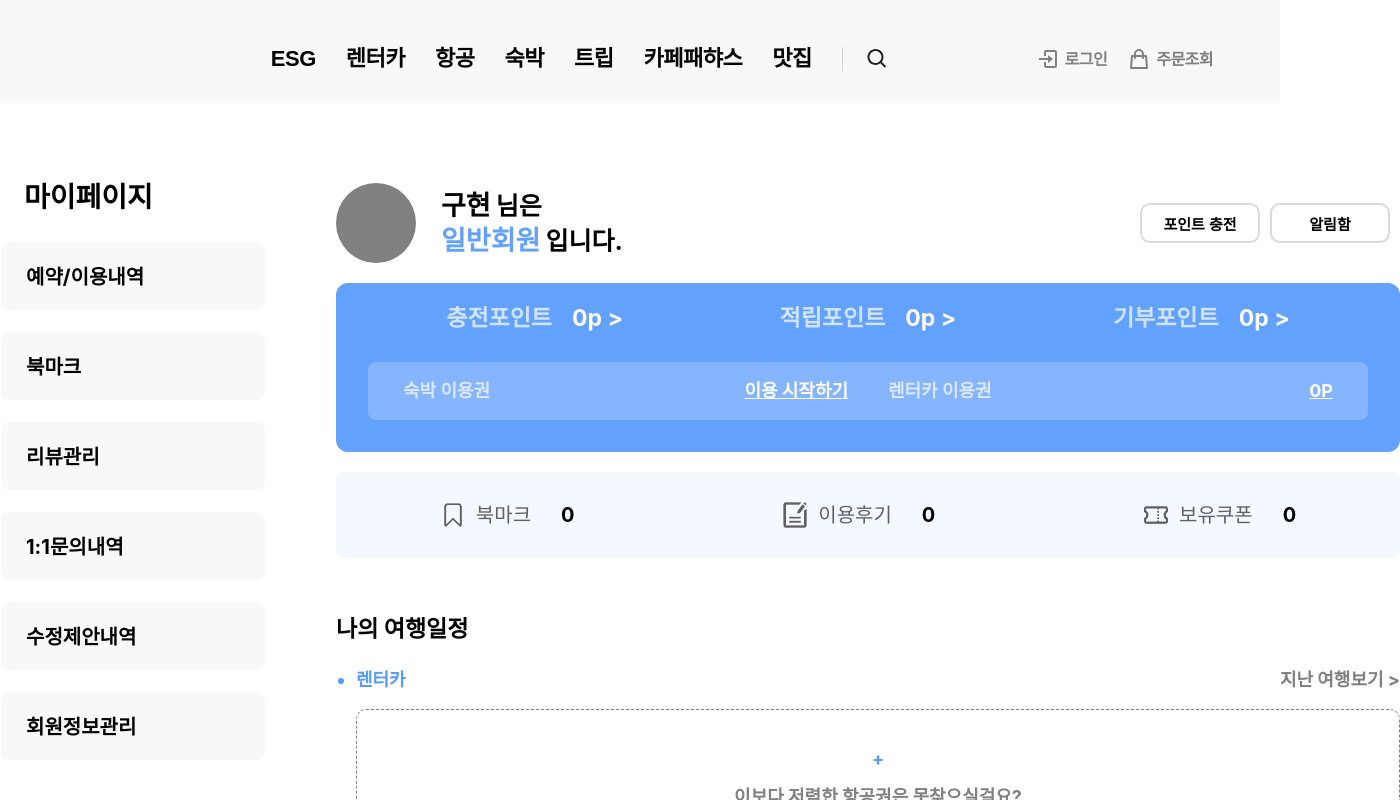
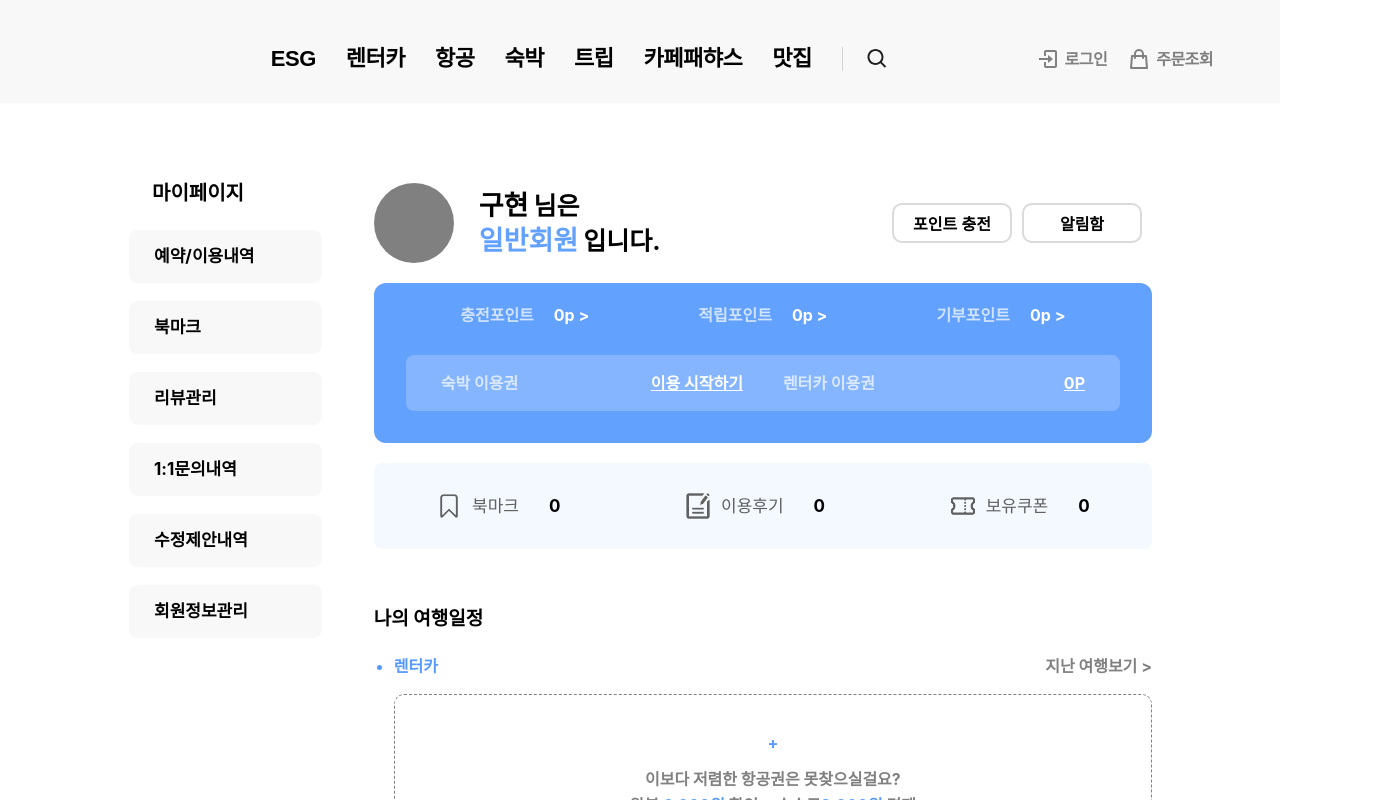
Before and after one commit to wecode-bootcamp-korea/justcode-6-2nd-team5-front, a React (Create React App) app: page /mypage in a window 1280 px wide. Shown: the top 800 px of the page, 1400 px wide, since content can reach past the window. Built offline with nearby package versions, Linux system fonts and the light colour scheme; a web font is replaced by a local one.

Commit message:
[Refactor] 마이페이지 비율에 따라 깨지는 CSS 수정

```diff
--- a/src/pages/Mypage/GrayBox/GrayBox.scss
+++ b/src/pages/Mypage/GrayBox/GrayBox.scss
@@ -1,5 +1,5 @@
 .mypage-graybox-wrap {
-  font-size: 20px;
+  font-size: var(--font-size-product-content);
   padding: 30px 0;
   margin-top: 20px;
   background-color: #f4f9ff;
@@ -23,7 +23,6 @@
 
       p {
         color: #606060;
-        font-size: 20px;
 
         span {
           color: black;
--- a/src/pages/Mypage/Mypage.scss
+++ b/src/pages/Mypage/Mypage.scss
@@ -5,8 +5,8 @@
   padding: 80px 0px;
 
   width: 80%;
-  min-width: 1400px; //최소 너비 지정
-  max-width: 1800px; //최대 너비 지정
+  min-width: 1000px;
+  max-width: 1800px;
   margin: 0 auto;
 
   .mypage-content {
@@ -15,7 +15,7 @@
 }
 
 .mypage-content-title {
-  font-size: var(--font-size-big);
+  font-size: var(--font-size-product-title);
   font-weight: bold;
   margin-top: 60px;
 }
--- a/src/pages/Mypage/Snb/Snb.scss
+++ b/src/pages/Mypage/Snb/Snb.scss
@@ -1,17 +1,13 @@
 .mypage-snb-wrap {
   --font-size-title: 20px;
-  --font-weight-title: 700;
-
-  --font-size-subtitle: 18px;
-  --font-weight-subtitle: 600;
 
   width: 20%;
   margin-right: 5%;
 }
 
 .mypage-snb-title {
-  font-size: 28px;
-  font-weight: var(--font-weight-title);
+  font-size: var(--font-size-title);
+  font-weight: bold;
   padding: 0 24px;
 }
 
@@ -21,34 +17,30 @@
   .mypage-snb-list-dep1 {
     display: flex;
     flex-direction: column;
-    font-size: var(--font-size-title);
-    font-weight: var(--font-weight-title);
+    font-size: var(--font-size-product-content);
+    font-weight: bold;
     text-indent: 25px; // 들여쓰기
 
+    .snb-off,
+    .snb-on {
+      border-radius: 10px;
+      padding-top: 18px;
+      padding-bottom: 10px;
+      margin-top: 16px;
+      transition: height 0.35s linear;
+      overflow: hidden;
+      cursor: pointer;
+    }
     .snb-off {
       background-color: var(--color-white-gray);
       border: 1px solid #fff;
-      border-radius: 10px;
-      padding-top: 25px;
-      padding-bottom: 10px;
-      margin-top: 20px;
-      height: 70px;
-      transition: height 0.35s linear;
-      overflow: hidden;
-      cursor: pointer;
+      height: 55px;
     }
 
     .snb-on {
       color: var(--color-bright-blue);
       background-color: #fff;
       border: 1px solid var(--color-bright-blue);
-      border-radius: 10px;
-      padding-top: 25px;
-      padding-bottom: 10px;
-      margin-top: 20px;
-      transition: flex 0.35s linear;
-      overflow: hidden;
-      cursor: pointer;
     }
   }
 
@@ -58,11 +50,11 @@
 
     .subtitle {
       align-items: center;
-      height: 60px;
+      height: 45px;
       color: black;
       display: flex;
-      font-size: var(--font-size-subtitle);
-      font-weight: var(--font-weight-subtitle);
+      font-size: var(--font-size-product-small);
+      font-weight: bold;
     }
 
     .subtitle:hover {
--- a/src/styles/common.scss
+++ b/src/styles/common.scss
@@ -13,9 +13,6 @@
   --color-white-opacity07: rgba(255, 255, 255, 0.7);
   --color-background: rgb(245, 245, 245);
 
-  --font-size-small: 15px;
-  --font-size-middle: 18px;
-  --font-size-big: 23px;
   --font-size-tag: 14px;
   --font-size-product-title: 19px;
   --font-size-product-content: 17px;
```
